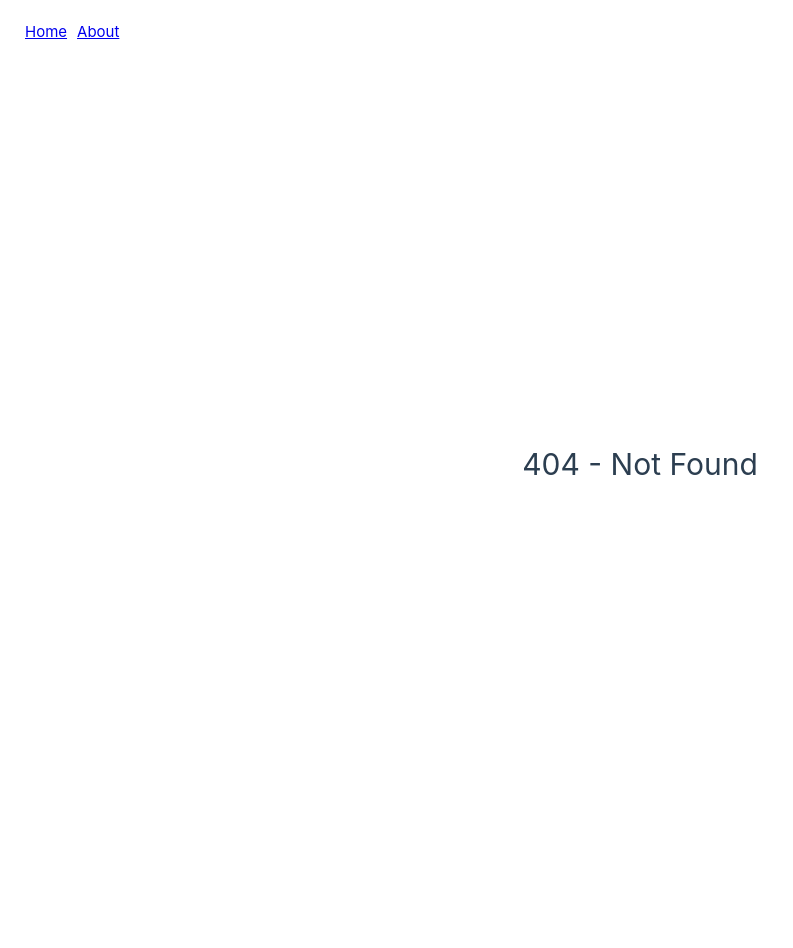
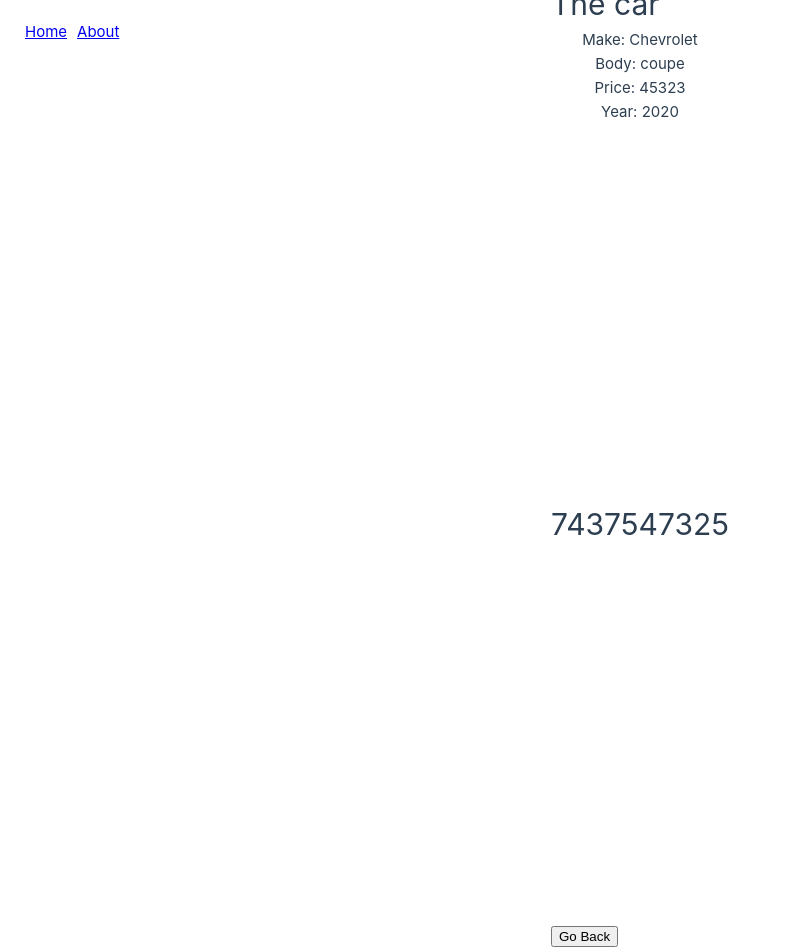
Before and after one commit to martiniucanastasia/vue-routing, a Vue app: page /car/1/dealer in a window 1280 px wide. Before the commit this address had no page. Shown: the whole page, without its empty margins (0-793 px from the left). Before the commit the page ends 864 px from the top, so only its background shows below. Built offline with nearby package versions, Linux system fonts and the light colour scheme.

Commit message:
Add nested routes

```diff
--- a/src/views/CarView.vue
+++ b/src/views/CarView.vue
@@ -1,10 +1,11 @@
 <script setup>
-import { useRoute } from 'vue-router';
+import { useRoute, useRouter, RouterView } from 'vue-router';
 import { ref, onBeforeMount } from 'vue';
 import cars from "../data.json"
 
 const car = ref(null)
 const route = useRoute();
+const router = useRouter();
 const { id } = route.params
 
 onBeforeMount(() => {
@@ -22,7 +23,10 @@ onBeforeMount(() => {
             <p>Body: {{ car.body }}</p>
             <p>Price: {{ car.price }}</p>
             <p>Year: {{ car.year }}</p>
+            <RouterView />
+            <button @click="() => router.back()">Go Back</button>
         </div>
+
         <div v-else>
             <h1>Car not found</h1>
         </div>
--- /dev/null
+++ b/src/views/DealerView.vue
@@ -0,0 +1,5 @@
+<template>
+    <div class="container">
+        <h1>7437547325</h1>
+    </div>
+</template>
--- a/src/views/HomeView.vue
+++ b/src/views/HomeView.vue
@@ -43,6 +43,7 @@ const handleChange = () => {
         <h1>{{ car.make }}</h1>
         <p>${{ car.price }}</p>
       </div>
+
     </div>
   </main>
 </template>
--- /dev/null
+++ b/src/views/ManufacturerView.vue
@@ -0,0 +1,5 @@
+<template>
+    <div class="container">
+        <h1>7437547325</h1>
+    </div>
+</template>
```
Also changed, not shown: src/router/index.js (+12 -0 lines).
